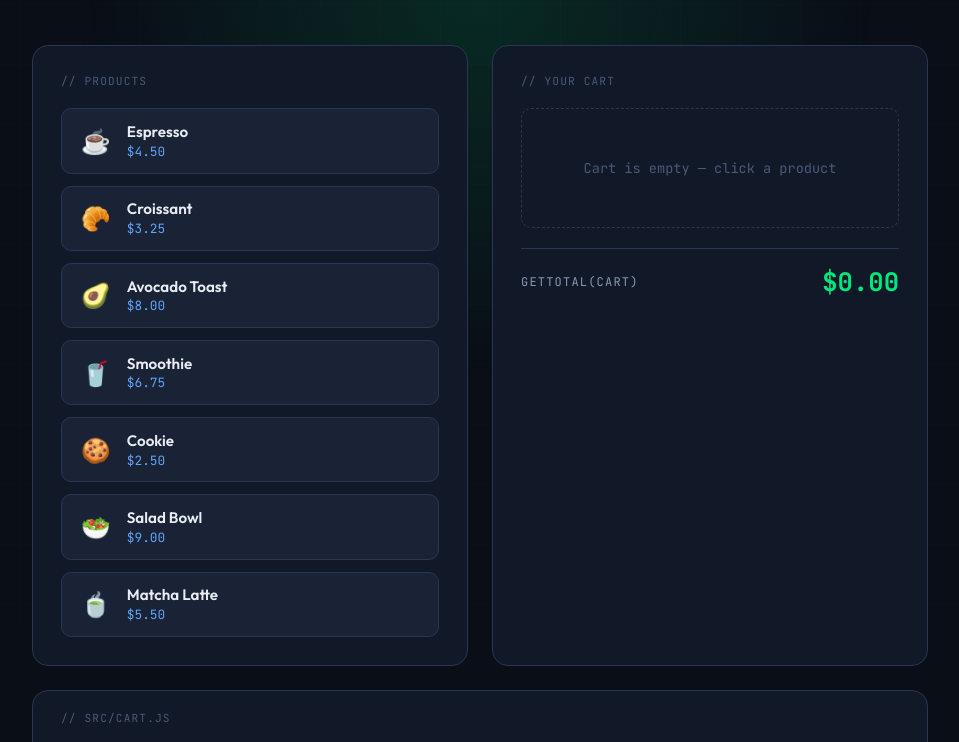
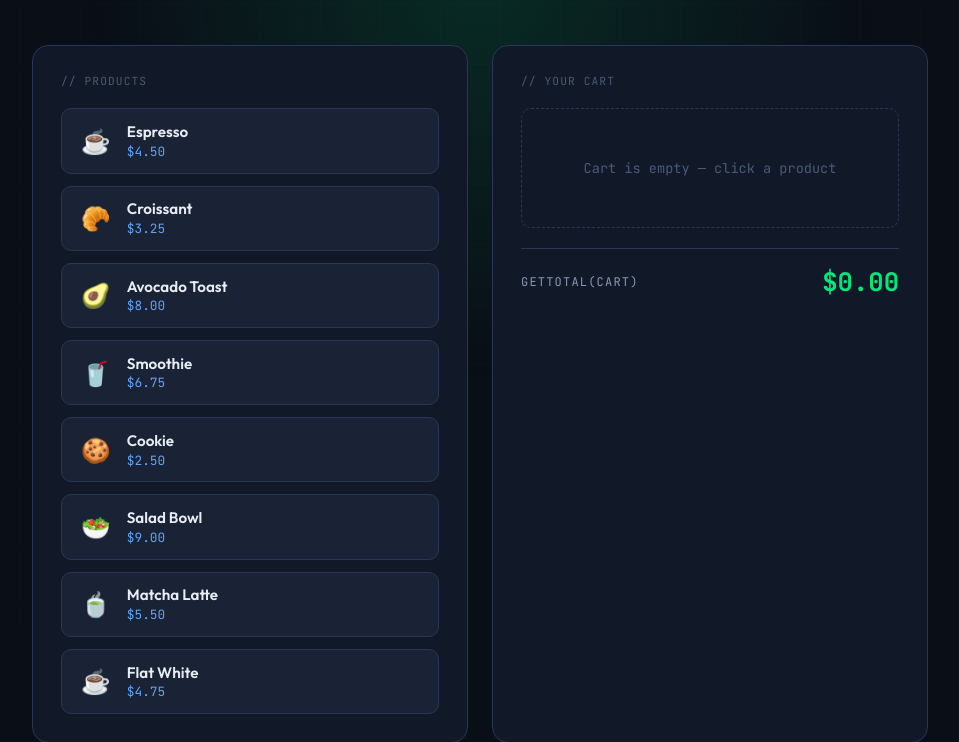
Before and after one commit to ahmedmuhi/github-actions-demo, a website: page index.html in a window 1280 px wide. Shown: the part 176-918 px from the top of the page, without its empty margins (160-1119 px from the left). Drawn offline with Linux system fonts and the light colour scheme.

Commit message:
Add Flat White to product catalog

```diff
--- a/index.html
+++ b/index.html
@@ -452,6 +452,7 @@
       { name: 'Cookie',       icon: '\uD83C\uDF6A', price: 2.50  },
       { name: 'Salad Bowl',   icon: '\uD83E\uDD57', price: 9.00  },
       { name: 'Matcha Latte', icon: '\uD83C\uDF75', price: 5.50  },
+      { name: 'Flat White',   icon: '\u2615', price: 4.75  },
     ];
 
     let cart = [];
```
